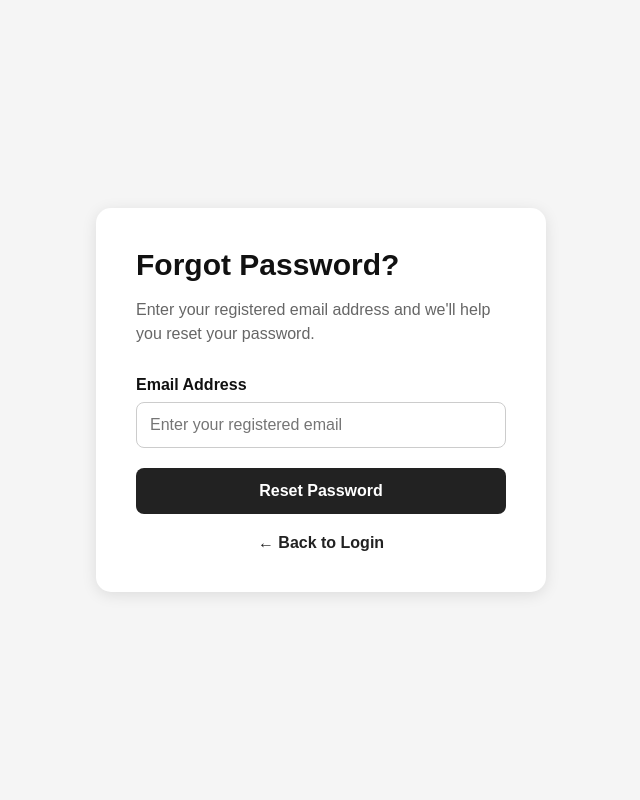
After one commit to RuchiraKudke/things-nobody-told-me, a Django app: page /forgot-password/ in a window 1280 px wide. The commit adds this page. Shown: the whole page, without its empty margins (319-959 px from the left). Run offline with Django 5.2, Linux system fonts and the light colour scheme; parts of the project's set-up code (start-up, migrations or seed data) failed here and were passed over.

Commit message:
Add password reset feature

```diff
--- /dev/null
+++ b/knowledge/templates/knowledge/forgot_password.html
@@ -0,0 +1,187 @@
+<!DOCTYPE html>
+<html lang="en">
+
+<head>
+
+    <meta charset="UTF-8">
+    <meta name="viewport" content="width=device-width, initial-scale=1.0">
+
+    <title>Forgot Password - Things Nobody Told Me</title>
+
+    <style>
+
+        * {
+            box-sizing: border-box;
+        }
+
+        body {
+            margin: 0;
+            font-family: Arial, sans-serif;
+            background: #f5f5f5;
+            color: #111;
+
+            min-height: 100vh;
+
+            display: flex;
+            justify-content: center;
+            align-items: center;
+
+            padding: 20px;
+        }
+
+        .card {
+            width: 100%;
+            max-width: 450px;
+
+            background: white;
+
+            padding: 40px;
+
+            border-radius: 15px;
+
+            box-shadow:
+                0 3px 15px rgba(0,0,0,0.1);
+        }
+
+        h1 {
+            margin-top: 0;
+            margin-bottom: 10px;
+
+            font-size: 30px;
+        }
+
+        .subtitle {
+            color: #666;
+            line-height: 1.5;
+
+            margin-bottom: 30px;
+        }
+
+        label {
+            display: block;
+
+            font-weight: bold;
+
+            margin-bottom: 8px;
+        }
+
+        input {
+            width: 100%;
+
+            padding: 13px;
+
+            border: 1px solid #ccc;
+
+            border-radius: 8px;
+
+            font-size: 16px;
+
+            outline: none;
+        }
+
+        input:focus {
+            border-color: #222;
+        }
+
+        button {
+            width: 100%;
+
+            margin-top: 20px;
+
+            padding: 14px;
+
+            border: none;
+
+            border-radius: 8px;
+
+            background: #222;
+
+            color: white;
+
+            font-size: 16px;
+
+            font-weight: bold;
+
+            cursor: pointer;
+        }
+
+        button:hover {
+            background: #444;
+        }
+
+        .back {
+            display: block;
+
+            text-align: center;
+
+            margin-top: 20px;
+
+            color: #222;
+
+            text-decoration: none;
+
+            font-weight: bold;
+        }
+
+        @media (max-width: 500px) {
+
+            .card {
+                padding: 28px 20px;
+            }
+
+            h1 {
+                font-size: 26px;
+            }
+
+        }
+
+    </style>
+
+</head>
+
+
+<body>
+
+    <div class="card">
+
+        <h1>
+            Forgot Password?
+        </h1>
+
+        <p class="subtitle">
+            Enter your registered email address and we'll help you reset your password.
+        </p>
+
+
+        <form method="POST">
+
+            {% csrf_token %}
+
+            <label for="email">
+                Email Address
+            </label>
+
+            <input
+                type="email"
+                id="email"
+                name="email"
+                placeholder="Enter your registered email"
+                required
+            >
+
+            <button type="submit">
+                Reset Password
+            </button>
+
+        </form>
+
+
+        <a href="{% url 'login' %}" class="back">
+            ← Back to Login
+        </a>
+
+    </div>
+
+</body>
+
+</html>
--- a/knowledge/urls.py
+++ b/knowledge/urls.py
@@ -1,8 +1,13 @@
 from django.urls import path
+from django.contrib.auth import views as auth_views
 from . import views
 
 
 urlpatterns = [
+
+    # =========================================
+    # HOME
+    # =========================================
 
     path(
         '',
@@ -10,11 +15,21 @@ urlpatterns = [
         name='home'
     ),
 
+
+    # =========================================
+    # KNOWLEDGE DETAIL
+    # =========================================
+
     path(
         'knowledge/<int:pk>/',
         views.knowledge_detail,
         name='knowledge_detail'
     ),
+
+
+    # =========================================
+    # REGISTER
+    # =========================================
 
     path(
         'register/',
@@ -22,11 +37,21 @@ urlpatterns = [
         name='register'
     ),
 
+
+    # =========================================
+    # LOGIN
+    # =========================================
+
     path(
         'login/',
         views.user_login,
         name='login'
     ),
+
+
+    # =========================================
+    # LOGOUT
+    # =========================================
 
     path(
         'logout/',
@@ -34,9 +59,67 @@ urlpatterns = [
         name='logout'
     ),
 
+
+    # =========================================
+    # SHARE TIP
+    # =========================================
+
     path(
         'share-tip/',
         views.share_tip,
         name='share_tip'
     ),
+
+
+    # =========================================
+    # PASSWORD RESET
+    # =========================================
+
+    # Step 1:
+    # User enters registered email
+
+    path(
+        'forgot-password/',
+        auth_views.PasswordResetView.as_view(
+            template_name='knowledge/forgot_password.html'
+        ),
+        name='password_reset'
+    ),
+
+
+    # Step 2:
+    # Password reset email sent page
+
+    path(
+        'forgot-password/done/',
+        auth_views.PasswordResetDoneView.as_view(
+            template_name='knowledge/password_reset_done.html'
+        ),
+        name='password_reset_done'
+    ),
+
+
+    # Step 3:
+    # User opens reset link from email
+
+    path(
+        'reset-password/<uidb64>/<token>/',
+        auth_views.PasswordResetConfirmView.as_view(
+            template_name='knowledge/password_reset_confirm.html'
+        ),
+        name='password_reset_confirm'
+    ),
+
+
+    # Step 4:
+    # Password successfully changed
+
+    path(
+        'reset-password/done/',
+        auth_views.PasswordResetCompleteView.as_view(
+            template_name='knowledge/password_reset_complete.html'
+        ),
+        name='password_reset_complete'
+    ),
+
 ]
```
Also changed, not shown: knowledge/templates/knowledge/login.html (+57 -27 lines), knowledge/views.py (+164 -1 lines).
